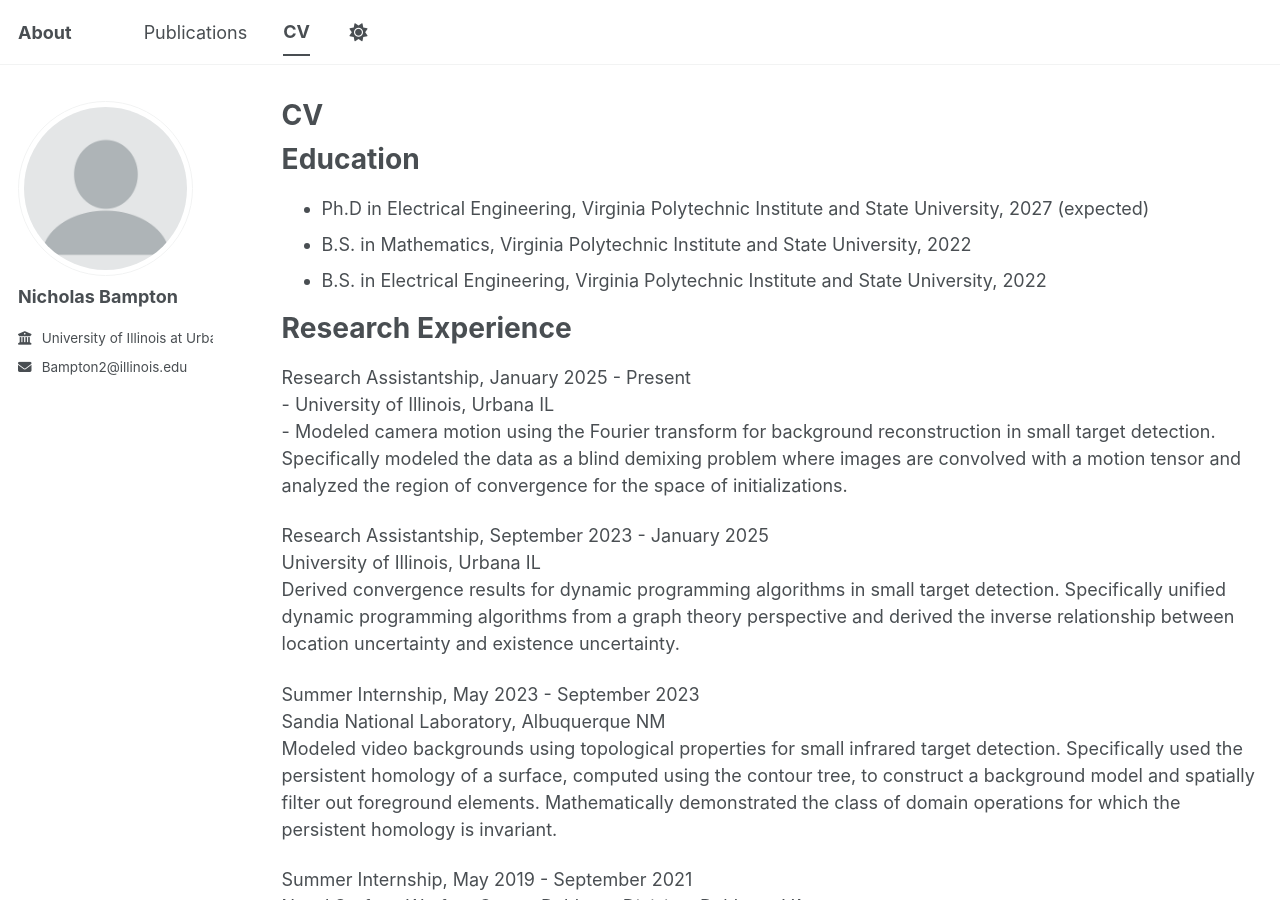
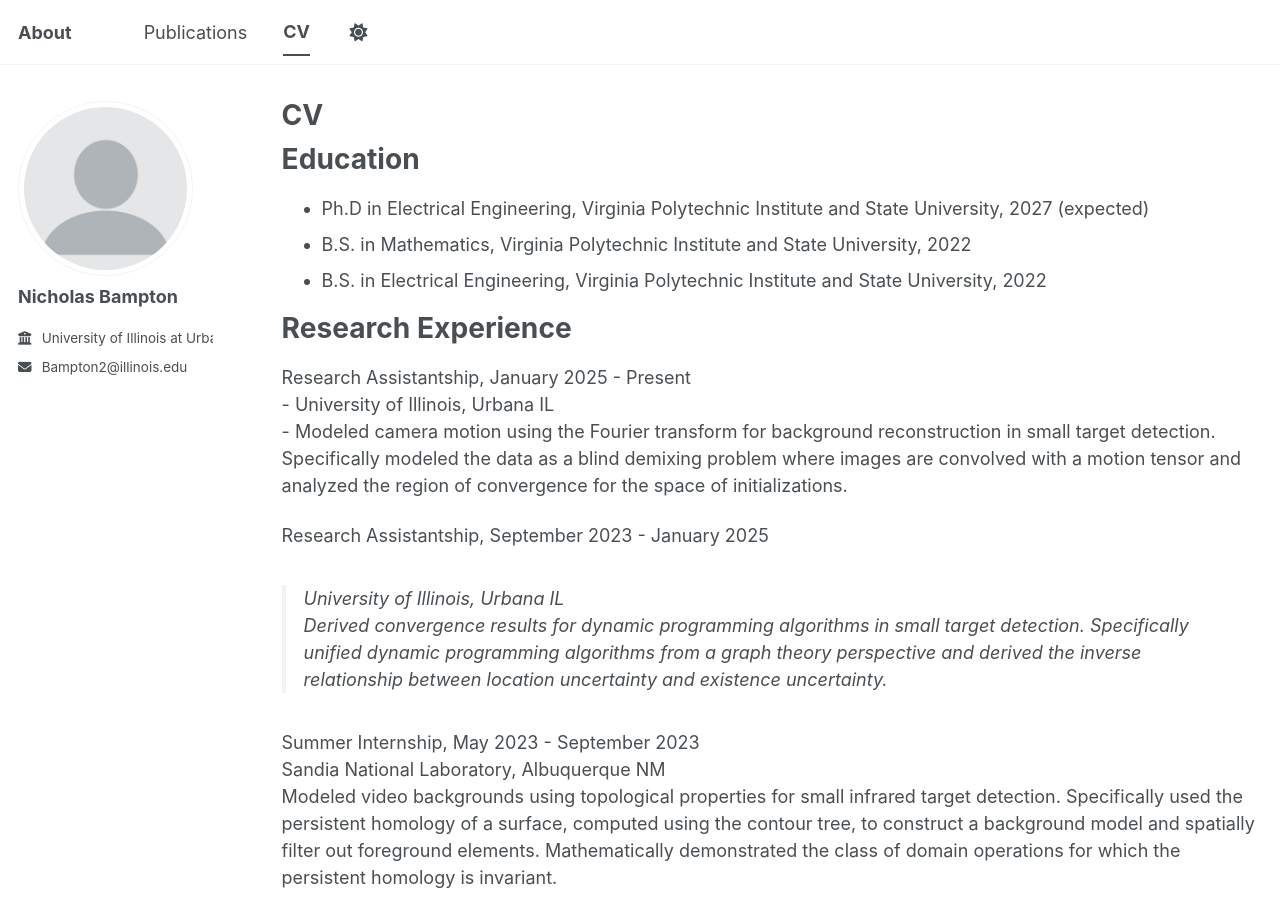
Before and after one commit to nick-bampton/nick-bampton.github.io, a Jekyll site: the page built from _pages/cv.md, in a window 1280 px wide and 900 px high. Built offline with Jekyll 4.4.1, drawn with Linux system fonts in a browser that asks for light colours; a script bundle is joined from its source files by our own code; library files that are not in the unit come from our copies.

Commit message:
Update cv.md

```diff
--- a/_pages/cv.md
+++ b/_pages/cv.md
@@ -22,8 +22,8 @@
 \- Modeled camera motion using the Fourier transform for background reconstruction in small target detection. Specifically modeled the data as a blind demixing problem where images are convolved with a motion tensor and analyzed the region of convergence for the space of initializations.
 
 Research Assistantship, September 2023 - January 2025<br>
-University of Illinois, Urbana IL<br>
-Derived convergence results for dynamic programming algorithms in small target detection. Specifically unified dynamic programming algorithms from a graph theory perspective and derived the inverse relationship between location uncertainty and existence uncertainty.
+>University of Illinois, Urbana IL<br>
+>Derived convergence results for dynamic programming algorithms in small target detection. Specifically unified dynamic programming algorithms from a graph theory perspective and derived the inverse relationship between location uncertainty and existence uncertainty.
 
 Summer Internship, May 2023 - September 2023<br>
 Sandia National Laboratory, Albuquerque NM<br>
```
